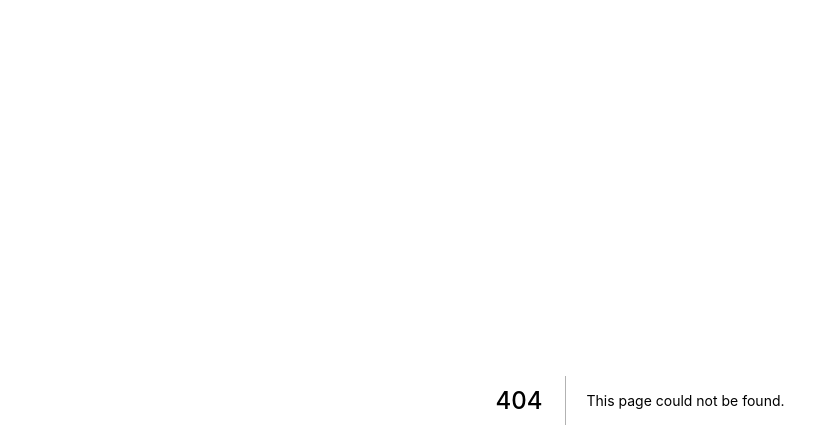
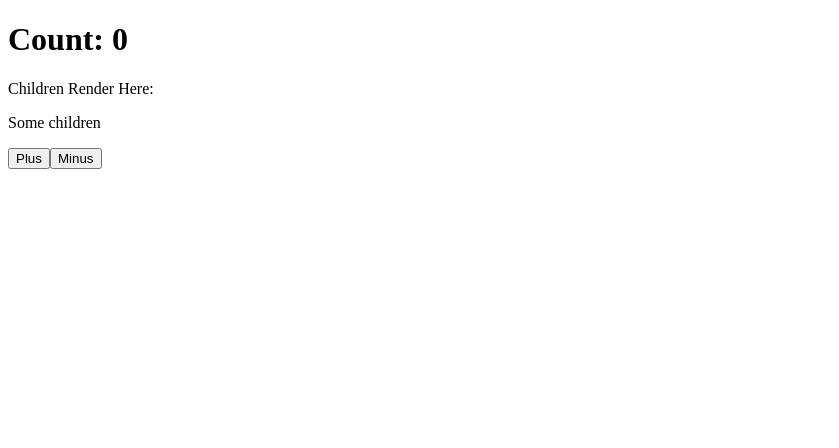
Before and after one commit to insgreeb-pro/Faustine, a Next.js app: page /learnprops in a window 1280 px wide. Before the commit this address had no page. Shown: the top 448 px of the page, without its empty margins (0-839 px from the left). Built offline with nearby package versions, Linux system fonts and the light colour scheme.

Commit message:
learn props

```diff
--- /dev/null
+++ b/components/Counter.jsx
@@ -0,0 +1,18 @@
+export const CounterButton = ({ update, children }) => {
+  const clickHandle = (k) => {
+    // update is props as method
+    if (typeof update === 'function') update(k)
+  }
+
+  return (
+    <div>
+      <div>
+        {/* children use here */}
+        <span>Children Render Here: </span>
+        {children}
+      </div>
+      <button onClick={() => clickHandle(1)}>Plus</button>
+      <button onClick={() => clickHandle(-1)}>Minus</button>
+    </div>
+  )
+}
--- /dev/null
+++ b/pages/learnprops.jsx
@@ -0,0 +1,24 @@
+import { useState } from 'react'
+import { CounterButton } from '../components/Counter'
+
+export default () => {
+  const [count, setCount] = useState(0)
+
+  // ini method
+  const update = (k) => {
+    const n = count
+    setCount(n + k)
+  }
+
+  return (
+    <div>
+      <h1>Count: {count}</h1>
+      <CounterButton
+        update={update} // method as props
+      >
+        {/* ini children */}
+        <p>Some children</p>
+      </CounterButton>
+    </div>
+  )
+}
```
Also changed, not shown: pages/index.jsx (+7 -1 lines).
